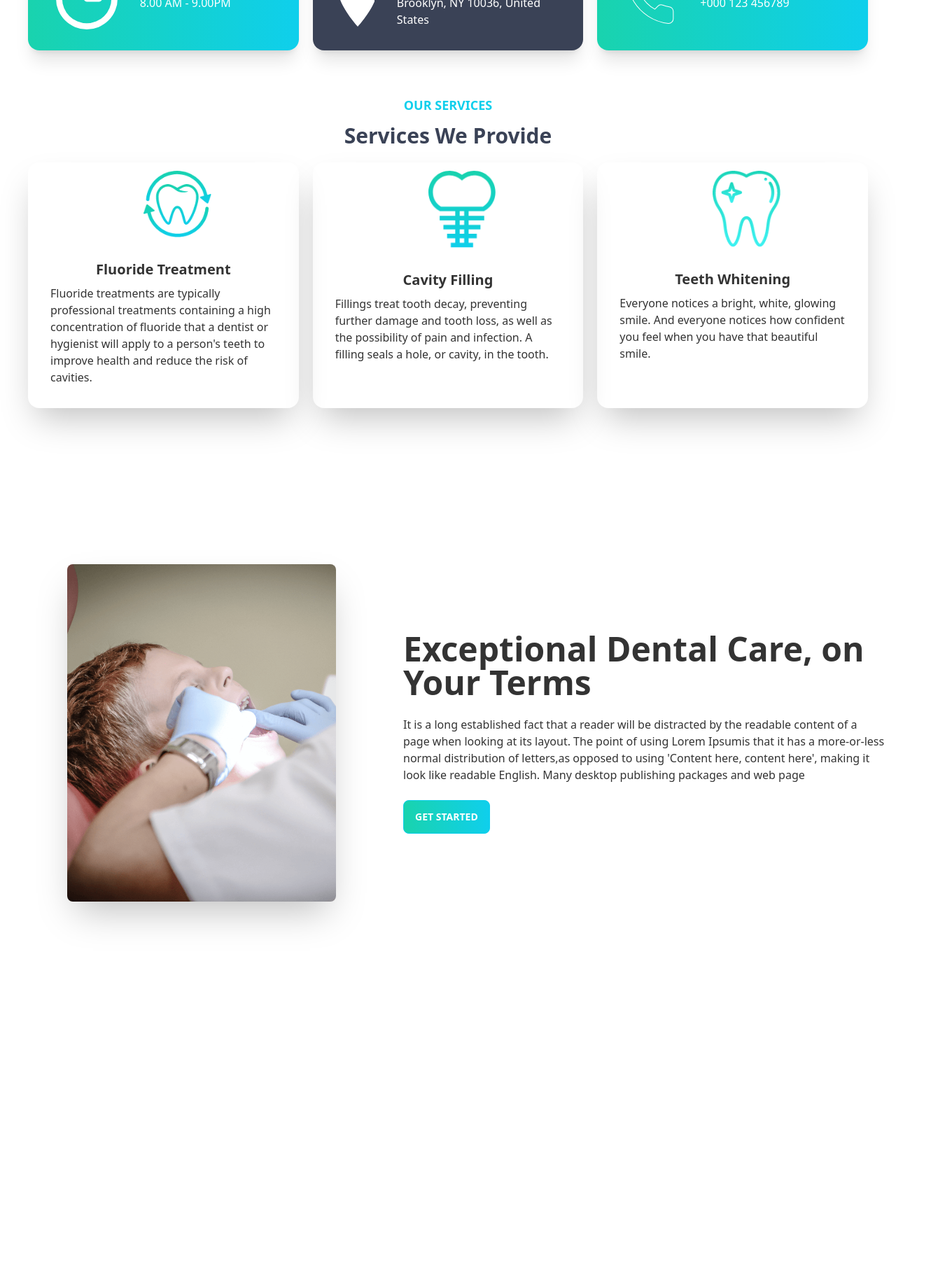
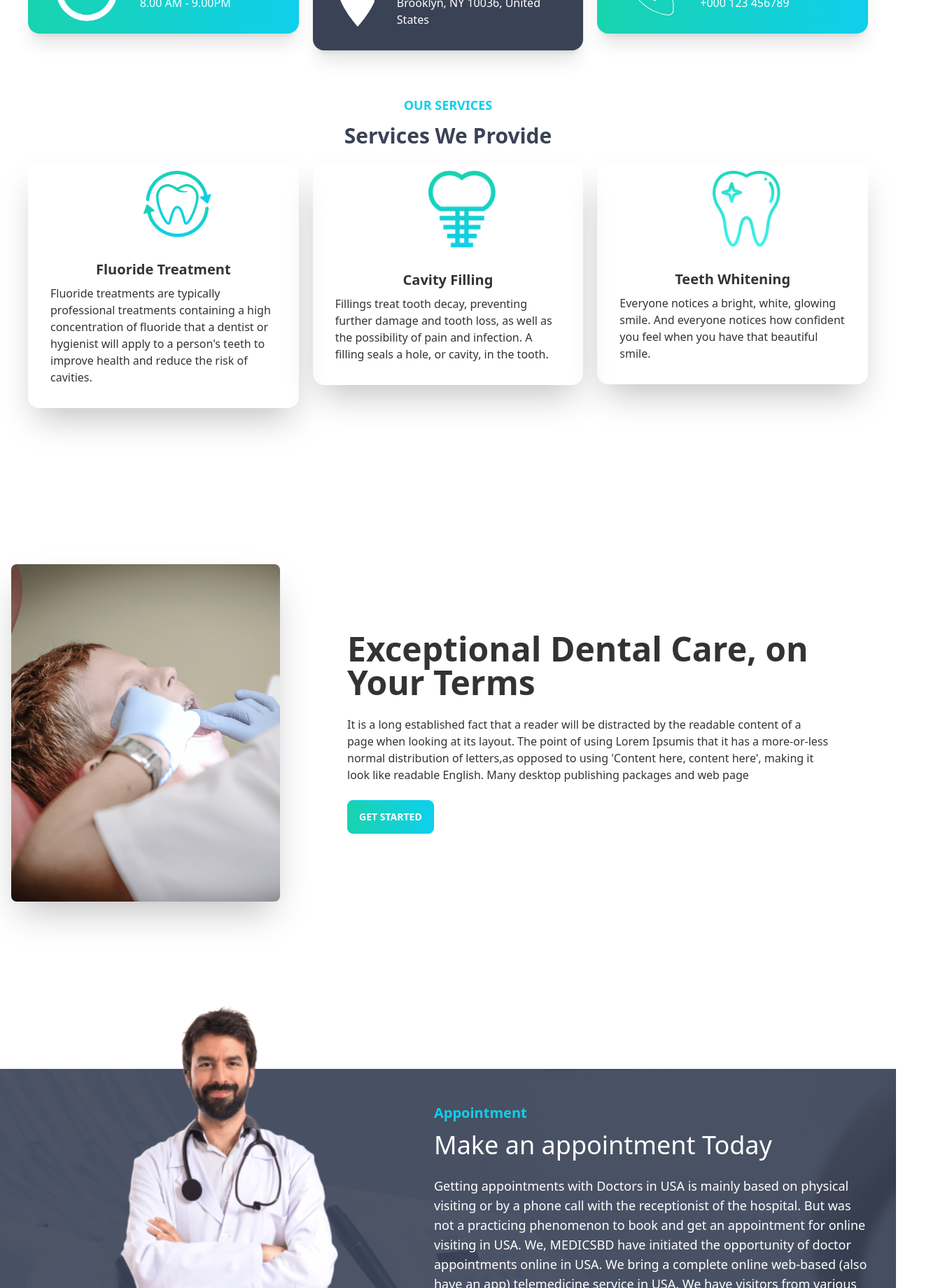
Before and after one commit to naimulislamshakil/dector-portal-client-side, a React (Create React App) app: page / in a window 1280 px wide. Shown: the part 960-2800 px from the top of the page at 70% size, 1360 px wide, since content can reach past the window. Before the commit the page ends 2407 px from the top, so only its background shows below. Built offline with nearby package versions, Linux system fonts and the light colour scheme.

Commit message:
add aos animation makeApponment section

```diff
--- a/package.json
+++ b/package.json
@@ -6,6 +6,7 @@
     "@testing-library/jest-dom": "^5.16.4",
     "@testing-library/react": "^13.2.0",
     "@testing-library/user-event": "^13.5.0",
+    "aos": "^2.3.4",
     "bootstrap": "^5.1.3",
     "daisyui": "^2.14.3",
     "react": "^18.1.0",
--- a/public/index.html
+++ b/public/index.html
@@ -9,6 +9,8 @@
       name="description"
       content="Web site created using create-react-app"
     />
+
+    <link href="https://unpkg.com/aos@2.3.1/dist/aos.css" rel="stylesheet" />
     <link rel="apple-touch-icon" href="%PUBLIC_URL%/logo192.png" />
     <!--
       manifest.json provides metadata used when your web app is installed on a
@@ -42,5 +44,9 @@
       To begin the development, run `npm start` or `yarn start`.
       To create a production bundle, use `npm run build` or `yarn build`.
     -->
+    <script src="https://unpkg.com/aos@2.3.1/dist/aos.js"></script>
+    <script>
+      AOS.init();
+    </script>
   </body>
 </html>
--- a/src/Component/Page/Home/Card.js
+++ b/src/Component/Page/Home/Card.js
@@ -12,6 +12,7 @@ const Card = () => {
       titel: "Opening Hours",
       text: "8.00 AM - 9.00PM",
       bgColor: "bg-gradient-to-r from-secondary to-primary",
+      sliad: "fade-right",
     },
     {
       id: 2,
@@ -19,6 +20,7 @@ const Card = () => {
       titel: "Visit our location",
       text: "Brooklyn, NY 10036, United States",
       bgColor: "bg-accent",
+      sliad: "fade-down",
     },
     {
       id: 3,
@@ -26,6 +28,7 @@ const Card = () => {
       titel: "Contact us now",
       text: "+000 123 456789",
       bgColor: "bg-gradient-to-r from-secondary to-primary",
+      sliad: "fade-left",
     },
   ];
   return (
--- a/src/Component/Page/Home/Home.js
+++ b/src/Component/Page/Home/Home.js
@@ -3,6 +3,8 @@ import Services from "../Services/Services";
 import Banner from "./Banner";
 import Card from "./Card";
 import ServiceHero from "../Services/ServiceHero";
+import MakeApponment from "../MakeApponment/MakeApponment";
+import Tastmonial from "../Tastmonial/Tastmonial";
 
 const Home = () => {
   return (
@@ -11,6 +13,8 @@ const Home = () => {
       <Card></Card>
       <Services></Services>
       <ServiceHero></ServiceHero>
+      <MakeApponment></MakeApponment>
+      <Tastmonial></Tastmonial>
     </div>
   );
 };
--- a/src/Component/Page/Home/InfoCard.js
+++ b/src/Component/Page/Home/InfoCard.js
@@ -1,9 +1,13 @@
 import React from "react";
 import "../../../Style.css";
+import AOS from "aos";
+import "aos/dist/aos.css";
+AOS.init();
 
 const InfoCard = ({ info }) => {
-  const { img, titel, text, bgColor } = info;
+  const { img, titel, text, bgColor, sliad } = info;
   return (
+    <div data-aos={sliad}>
       <div
         class={`card lg:card-side shadow-xl ${bgColor} transition ease-in-out delay-150  hover:translate-y-6  hover:scale-100  duration-300 text-white`}
       >
@@ -15,6 +19,7 @@ const InfoCard = ({ info }) => {
           <p>{text}</p>
         </div>
       </div>
+    </div>
   );
 };
 
--- /dev/null
+++ b/src/Component/Page/MakeApponment/MakeApponment.js
@@ -0,0 +1,40 @@
+import React from "react";
+import Button from "../../Shered/Button/Button";
+import doctor from "../../../assets/images/doctor.png";
+import appointment from "../../../assets/images/appointment.png";
+import AOS from "aos";
+import "aos/dist/aos.css";
+AOS.init();
+
+const MakeApponment = () => {
+  return (
+    <section data-aos="zoom-out-left">
+      <div
+        className="my-20 flex flex-col lg:flex-row justify-center items-center"
+        style={{ background: `url(${appointment})` }}
+      >
+        <div className="flex-1">
+          <img className="mt-[-150px]" src={doctor} alt="" />
+        </div>
+        <div className="flex-1 flex flex-col pr-10">
+          <h2 className="text-xl font-bold text-primary">Appointment</h2>
+          <h2 className="text-4xl pt-3 text-white">
+            Make an appointment Today
+          </h2>
+          <p className="py-6 text-white text-lg">
+            Getting appointments with Doctors in USA is mainly based on physical
+            visiting or by a phone call with the receptionist of the hospital.
+            But was not a practicing phenomenon to book and get an appointment
+            for online visiting in USA. We, MEDICSBD have initiated the
+            opportunity of doctor appointments online in USA. We bring a
+            complete online web-based (also have an app) telemedicine service in
+            USA. We have visitors from various parts of the world as well.
+          </p>
+          <Button>Get Started</Button>
+        </div>
+      </div>
+    </section>
+  );
+};
+
+export default MakeApponment;
--- a/src/Component/Page/Services/ServiceCard.js
+++ b/src/Component/Page/Services/ServiceCard.js
@@ -1,8 +1,12 @@
 import React from "react";
+import AOS from "aos";
+import "aos/dist/aos.css";
+AOS.init();
 
 const ServiceCard = ({ info }) => {
-  const { img, titel, text } = info;
+  const { img, titel, text, sliad } = info;
   return (
+    <div data-aos={sliad}>
       <div class="card lg:card-side shadow-2xl transition ease-in-out delay-150  hover:translate-y-6  hover:scale-90 duration-300">
         <div className="flex flex-col">
           <figure>
@@ -14,6 +18,7 @@ const ServiceCard = ({ info }) => {
           </div>
         </div>
       </div>
+    </div>
   );
 };
 
--- a/src/Component/Page/Services/ServiceHero.js
+++ b/src/Component/Page/Services/ServiceHero.js
@@ -1,10 +1,14 @@
 import React from "react";
 import treatment from "../../../assets/images/treatment.png";
 import Button from "../../Shered/Button/Button";
+import AOS from "aos";
+import "aos/dist/aos.css";
+AOS.init();
 
 const ServiceHero = () => {
   return (
-    <div className="hero min-h-screen mx-20">
+    <div data-aos="zoom-in-up">
+      <div className="hero min-h-screen">
         <div className="hero-content flex-col lg:flex-row">
           <img src={treatment} className="max-w-sm rounded-lg shadow-2xl" />
           <div className="px-20">
@@ -13,13 +17,14 @@ const ServiceHero = () => {
             </h1>
             <p className="py-6">
               It is a long established fact that a reader will be distracted by
-            the readable content of a page when looking at its layout. The point
-            of using Lorem Ipsumis that it has a more-or-less normal
+              the readable content of a page when looking at its layout. The
+              point of using Lorem Ipsumis that it has a more-or-less normal
               distribution of letters,as opposed to using 'Content here, content
-            here', making it look like readable English. Many desktop publishing
-            packages and web page
+              here', making it look like readable English. Many desktop
+              publishing packages and web page
             </p>
             <Button>Get Started</Button>
+          </div>
         </div>
       </div>
     </div>
--- a/src/Component/Page/Services/Services.js
+++ b/src/Component/Page/Services/Services.js
@@ -11,18 +11,21 @@ const Services = () => {
       img: Fluoride,
       titel: "Fluoride Treatment",
       text: "Fluoride treatments are typically professional treatments containing a high concentration of fluoride that a dentist or hygienist will apply to a person's teeth to improve health and reduce the risk of cavities.",
+      sliad: "fade-right",
     },
     {
       id: 2,
       img: Cavity,
       titel: "Cavity Filling",
       text: "Fillings treat tooth decay, preventing further damage and tooth loss, as well as the possibility of pain and infection. A filling seals a hole, or cavity, in the tooth.",
+      sliad: "fade-up",
     },
     {
       id: 3,
       img: Teeth,
       titel: "Teeth Whitening",
       text: "Everyone notices a bright, white, glowing smile. And everyone notices how confident you feel when you have that beautiful smile.",
+      sliad: "fade-left",
     },
   ];
   return (
--- /dev/null
+++ b/src/Component/Page/Tastmonial/Tastmonial.js
@@ -0,0 +1,26 @@
+import React from "react";
+import quare from "../../../assets/icons/quote.svg";
+import AOS from "aos";
+import "aos/dist/aos.css";
+AOS.init();
+
+const Tastmonial = () => {
+  return (
+    <section className="mx-10">
+      <div className="flex justify-between">
+        <div data-aos="zoom-out-right">
+          <div className="mt-5">
+            <h2 className="text-primary font-bold text-xl">Testimonial</h2>
+            <h3 className="text-3xl">What Our Patients Says</h3>
+          </div>
+        </div>
+        <div data-aos="zoom-out-left">
+          <img className="w-3/4" src={quare} alt="" />
+        </div>
+      </div>
+      <div></div>
+    </section>
+  );
+};
+
+export default Tastmonial;
```
Also changed, not shown: 1 other file (tests, documents, lock files or other folders). Lines whose indentation alone changed are shown as unchanged.
